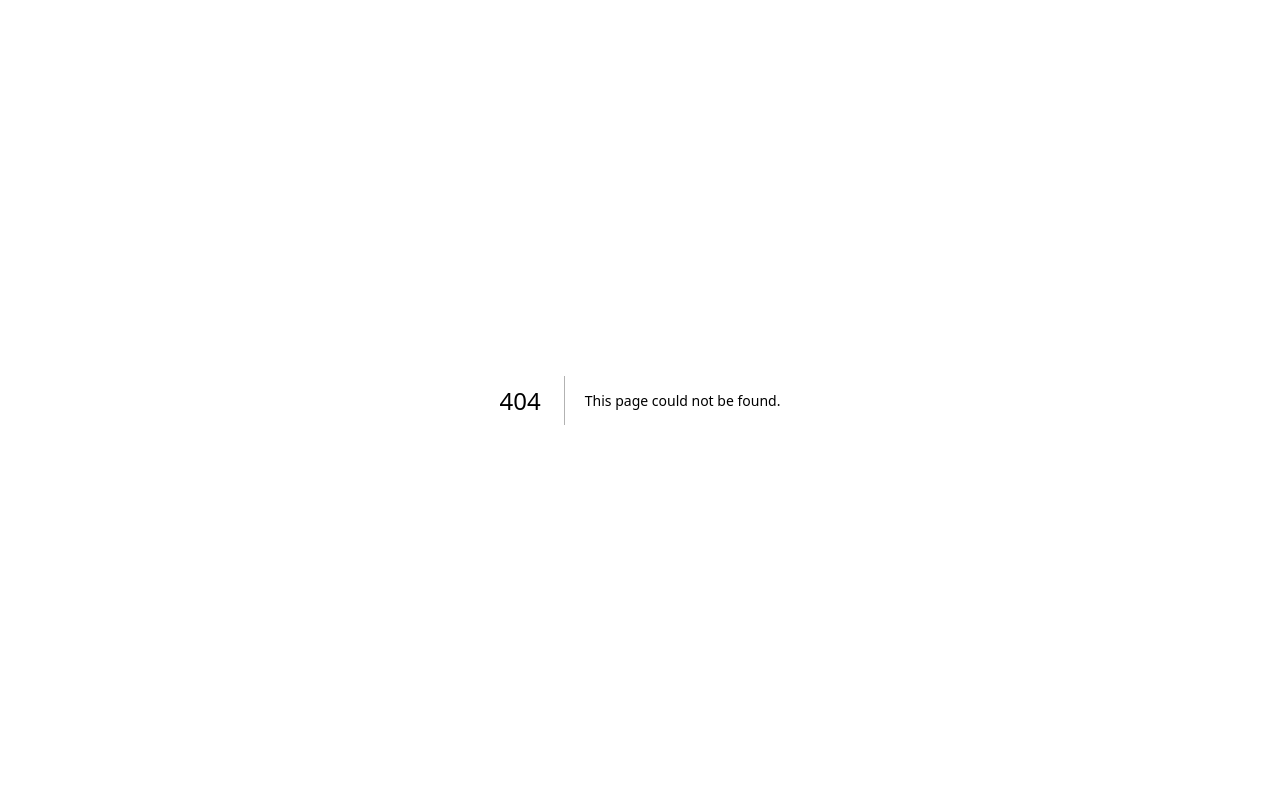
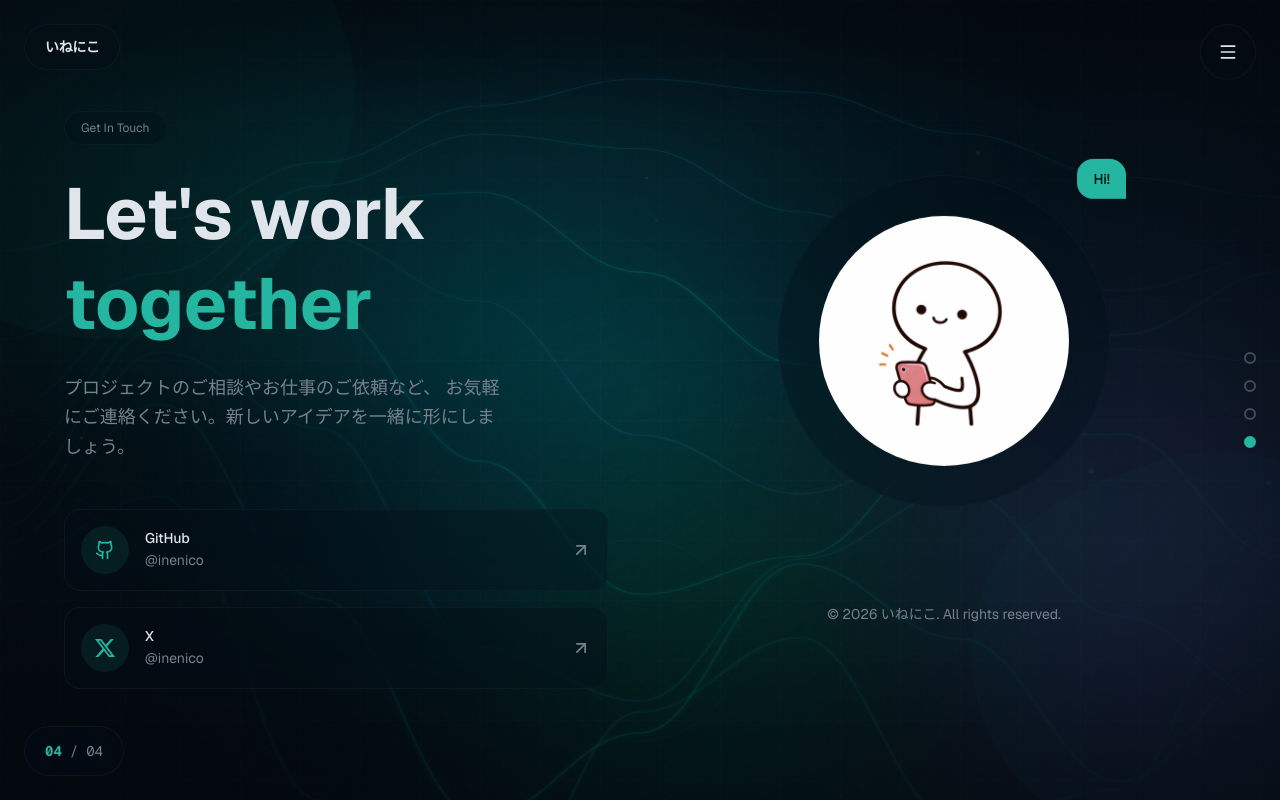
Before and after one commit to moppiiiii/inenico-portfolio, a Next.js app: page /contact in a window 1280 px wide. Before the commit this address had no page. Built offline with nearby package versions, Linux system fonts and the light colour scheme.

Commit message:
feat: create ContactPage component with social links and animations

```diff
--- /dev/null
+++ b/src/app/contact/page.tsx
@@ -0,0 +1,146 @@
+"use client";
+
+import { motion } from "framer-motion";
+import { ArrowUpRight, Github } from "lucide-react";
+import Image from "next/image";
+import { AnimatedBackground } from "@/components/animated-background";
+import { CreativeNav } from "@/components/creative-nav";
+import { PageTransition } from "@/components/page-transition";
+import { XIcon } from "@/components/x-icon";
+
+const socials = [
+  {
+    icon: Github,
+    label: "GitHub",
+    href: "https://github.com",
+    handle: "@inenico",
+  },
+  {
+    icon: XIcon,
+    label: "X",
+    href: "https://twitter.com",
+    handle: "@inenico",
+  },
+];
+
+export default function ContactPage() {
+  return (
+    <PageTransition>
+      <main className="relative min-h-screen overflow-hidden">
+        <AnimatedBackground />
+        <CreativeNav />
+
+        <div className="relative z-10 min-h-screen flex items-center py-24 px-6">
+          <div className="max-w-6xl mx-auto w-full">
+            <div className="grid lg:grid-cols-2 gap-16 items-center">
+              {/* Left - Content */}
+              <motion.div
+                initial={{ opacity: 0, x: -50 }}
+                animate={{ opacity: 1, x: 0 }}
+                transition={{ delay: 0.8, duration: 0.6 }}
+              >
+                <motion.span
+                  className="inline-block backdrop-blur-2xl bg-card/30 border border-border/50 rounded-full px-4 py-2 text-xs text-muted-foreground mb-6"
+                  initial={{ opacity: 0, y: 20 }}
+                  animate={{ opacity: 1, y: 0 }}
+                  transition={{ delay: 0.9 }}
+                >
+                  Get In Touch
+                </motion.span>
+
+                <h1 className="text-4xl md:text-6xl lg:text-7xl font-bold mb-6 leading-tight">
+                  <span className="text-foreground">{"Let's work"}</span>
+                  <br />
+                  <span className="text-primary">together</span>
+                </h1>
+
+                <p className="text-lg text-muted-foreground mb-12 max-w-md leading-relaxed">
+                  プロジェクトのご相談やお仕事のご依頼など、
+                  お気軽にご連絡ください。新しいアイデアを一緒に形にしましょう。
+                </p>
+
+                {/* Social links */}
+                <div className="space-y-4">
+                  {socials.map((social, index) => (
+                    <motion.a
+                      key={social.label}
+                      href={social.href}
+                      target="_blank"
+                      rel="noopener noreferrer"
+                      className="group flex items-center gap-4 backdrop-blur-2xl bg-card/30 border border-border/50 rounded-2xl p-4 hover:bg-card/50 transition-colors"
+                      initial={{ opacity: 0, x: -30 }}
+                      animate={{ opacity: 1, x: 0 }}
+                      transition={{ delay: 1 + index * 0.1 }}
+                      whileHover={{ x: 10 }}
+                    >
+                      <div className="w-12 h-12 rounded-full bg-primary/10 flex items-center justify-center">
+                        <social.icon className="w-5 h-5 text-primary" />
+                      </div>
+                      <div className="flex-1">
+                        <span className="block text-sm font-medium text-foreground">
+                          {social.label}
+                        </span>
+                        <span className="text-sm text-muted-foreground">
+                          {social.handle}
+                        </span>
+                      </div>
+                      <ArrowUpRight className="w-5 h-5 text-muted-foreground group-hover:text-primary transition-colors" />
+                    </motion.a>
+                  ))}
+                </div>
+              </motion.div>
+
+              {/* Right - Character & CTA */}
+              <motion.div
+                className="relative flex flex-col items-center"
+                initial={{ opacity: 0, x: 50 }}
+                animate={{ opacity: 1, x: 0 }}
+                transition={{ delay: 0.9, duration: 0.6 }}
+              >
+                <motion.div
+                  className="relative mb-12"
+                  animate={{ y: [0, -15, 0] }}
+                  transition={{
+                    duration: 5,
+                    repeat: Number.POSITIVE_INFINITY,
+                    ease: "easeInOut",
+                  }}
+                >
+                  <div className="backdrop-blur-2xl bg-card/30 border border-border/50 rounded-[3rem] p-10 rounded-full">
+                    <Image
+                      src="/images/inenico-phone.png"
+                      alt="いねにこ contact"
+                      width={250}
+                      height={250}
+                      className="relative z-10 rounded-full"
+                    />
+                  </div>
+
+                  {/* Speech bubble */}
+                  <motion.div
+                    className="absolute -top-4 -right-4 backdrop-blur-2xl bg-primary text-primary-foreground rounded-2xl rounded-br-none px-4 py-2"
+                    initial={{ scale: 0 }}
+                    animate={{ scale: 1 }}
+                    transition={{ delay: 1.3, type: "spring" }}
+                  >
+                    <span className="text-sm font-medium">Hi!</span>
+                  </motion.div>
+                </motion.div>
+
+                {/* Footer */}
+                <motion.p
+                  className="mt-12 text-sm text-muted-foreground"
+                  initial={{ opacity: 0 }}
+                  animate={{ opacity: 1 }}
+                  transition={{ delay: 1.5 }}
+                >
+                  &copy; 2026 いねにこ. All rights reserved.
+                </motion.p>
+              </motion.div>
+            </div>
+          </div>
+        </div>
+      </main>
+    </PageTransition>
+  );
+}
```
